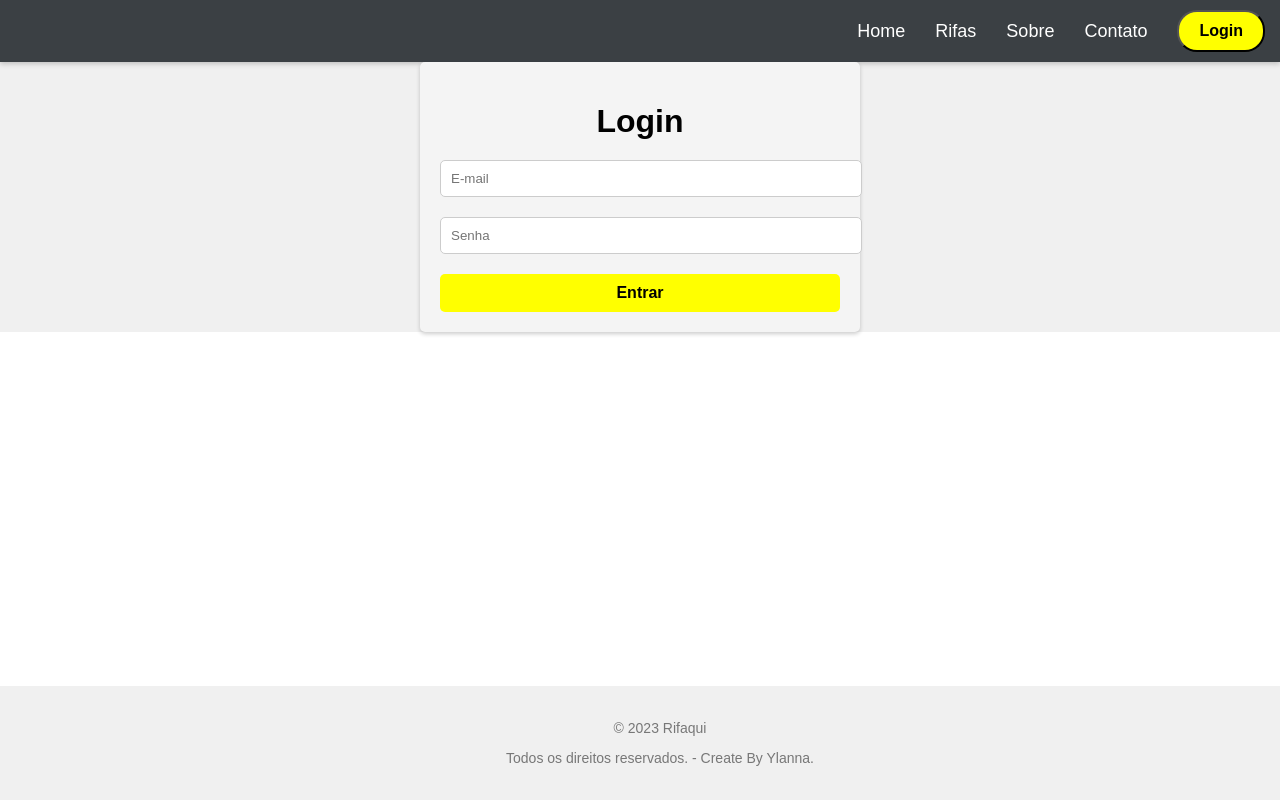
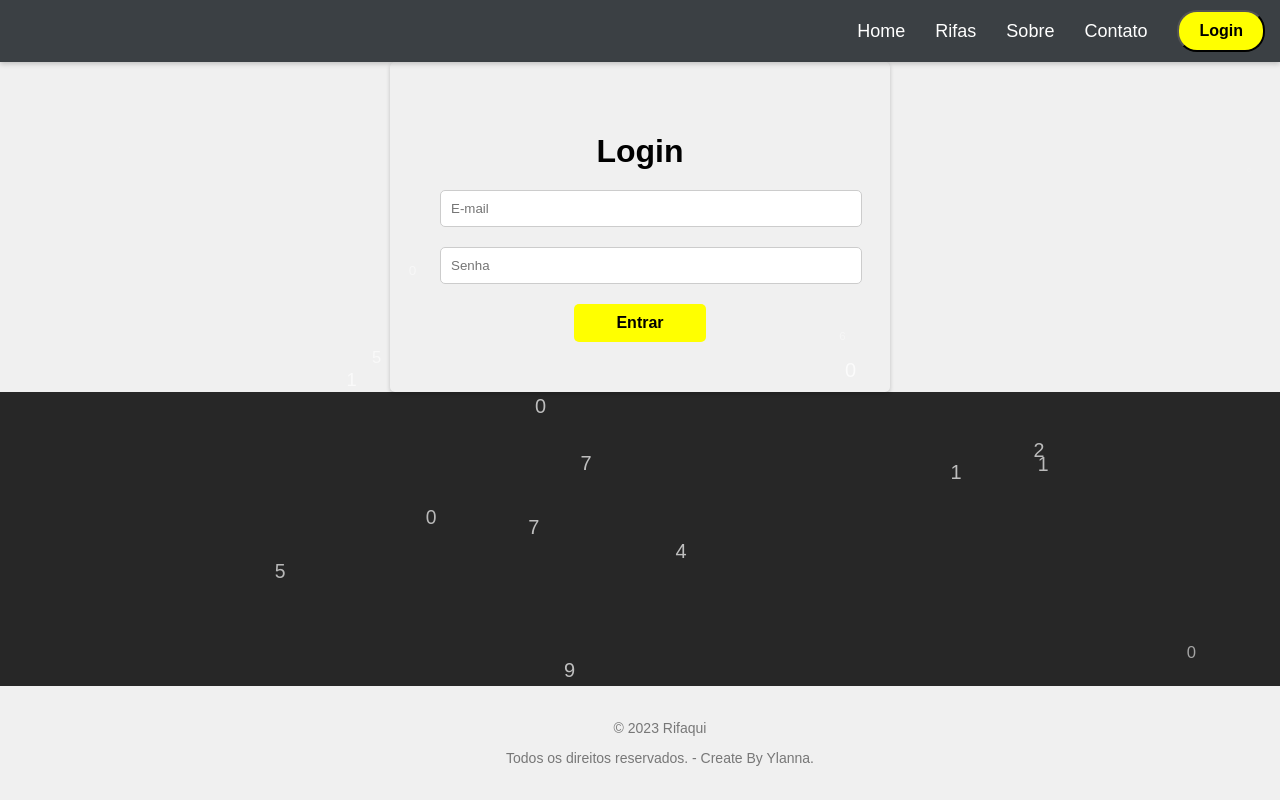
Before and after one commit to lanroo/rifamiga_fraternidade, a React (Create React App) app: page /login in a window 1280 px wide. Shown: the top 800 px of the page. Built offline with nearby package versions, Linux system fonts and the light colour scheme.

Commit message:
login refresh

```diff
--- /dev/null
+++ b/src/components/FloattingNumbers.js
@@ -0,0 +1,54 @@
+import React from 'react';
+import { motion, AnimatePresence } from 'framer-motion';
+
+const FloatingNumbers = () => {
+  const generateRandomNumber = () => {
+    return {
+      id: Math.random(),
+      number: Math.floor(Math.random() * 10),
+      initialX: Math.random() * window.innerWidth,
+      initialY: Math.random() * window.innerHeight,
+      animateX: Math.random() * window.innerWidth,
+      animateY: Math.random() * window.innerHeight,
+      delay: Math.random() * 5,
+    };
+  };
+
+  const numbers = Array.from({ length: 30 }, generateRandomNumber);
+
+  return (
+    <AnimatePresence>
+      {numbers.map((item) => (
+        <motion.span
+          key={item.id}
+          initial={{ x: item.initialX, y: item.initialY, opacity: 0 }}
+          animate={{
+            x: item.animateX,
+            y: item.animateY,
+            opacity: [0, 1, 1, 0],
+            scale: [0, 1, 1, 0]
+          }}
+          exit={{ opacity: 0 }}
+          transition={{
+            duration: 5,
+            delay: item.delay,
+            repeat: Infinity,
+            repeatType: 'loop',
+            ease: 'easeInOut'
+          }}
+          style={{
+            position: 'fixed',
+            fontSize: '20px',
+            color: 'rgba(255, 255, 255, 0.7)',
+            userSelect: 'none',
+            pointerEvents: 'none',
+          }}
+        >
+          {item.number}
+        </motion.span>
+      ))}
+    </AnimatePresence>
+  );
+};
+
+export default FloatingNumbers;
--- a/src/pages/LoginPage.tsx
+++ b/src/pages/LoginPage.tsx
@@ -1,5 +1,7 @@
 import React, { useState } from 'react';
+import { motion } from 'framer-motion';
 import './styles/LoginPage.css';
+import FloatingNumbers from '../components/FloattingNumbers';
 
 const LoginPage: React.FC = () => {
   const [email, setEmail] = useState('');
@@ -7,12 +9,18 @@ const LoginPage: React.FC = () => {
 
   const handleSubmit = (e: React.FormEvent) => {
     e.preventDefault();
-    // testando
     console.log(`Login com email: ${email} e senha: ${senha}`);
   };
 
   return (
-    <div className="login-container">
+    <>
+      <FloatingNumbers />
+      <motion.div
+        className="login-container"
+        initial={{ opacity: 0, y: 20 }}
+        animate={{ opacity: 1, y: 0 }}
+        transition={{ duration: 0.5 }}
+      >
         <h1>Login</h1>
         <form onSubmit={handleSubmit}>
           <div className="input-container">
@@ -21,9 +29,16 @@ const LoginPage: React.FC = () => {
           <div className="input-container">
             <input type="password" placeholder="Senha" value={senha} onChange={(e) => setSenha(e.target.value)} />
           </div>
-        <button type="submit" className="button-login">Entrar</button>
+          <motion.button
+            type="submit"
+            className="button-login"
+            whileHover={{ scale: 1.05 }}
+          >
+            Entrar
+          </motion.button>
         </form>
-    </div>
+      </motion.div>
+    </>
   );
 };
 
--- a/src/pages/styles/LoginPage.css
+++ b/src/pages/styles/LoginPage.css
@@ -1,9 +1,13 @@
 /* LoginPage.css */
+
+html{
+    background:#272727;
+  }
+
 .login-container {
     max-width: 400px;
     margin: 0 auto;
-    padding: 20px;
-    background-color: #f4f4f4;
+    padding: 50px;
     border-radius: 5px;
     box-shadow: 0 2px 4px rgba(0, 0, 0, 0.2);
   }
@@ -25,7 +29,7 @@
   }
 
  .button-login {
-    width: 100%;
+  width: 33%;
   padding: 10px 20px;
   background-color: yellow;
   color: black;
@@ -33,7 +37,11 @@
   border-radius: 5px;
   cursor: pointer;
   transition: background-color 0.3s ease, color 0.3s ease;
+  display: block;
+  margin-left: auto;
+  margin-right: auto;
 }
+
 
   .button-login:hover {
     background-color: #000000;
```
Lines whose indentation alone changed are shown as unchanged.
